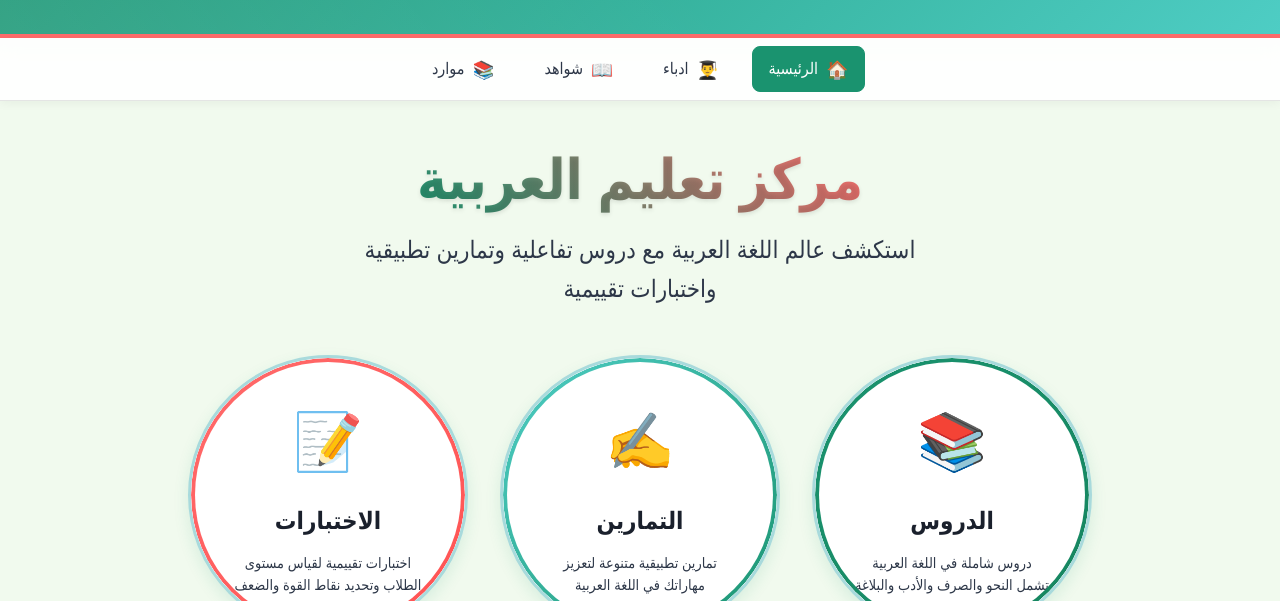
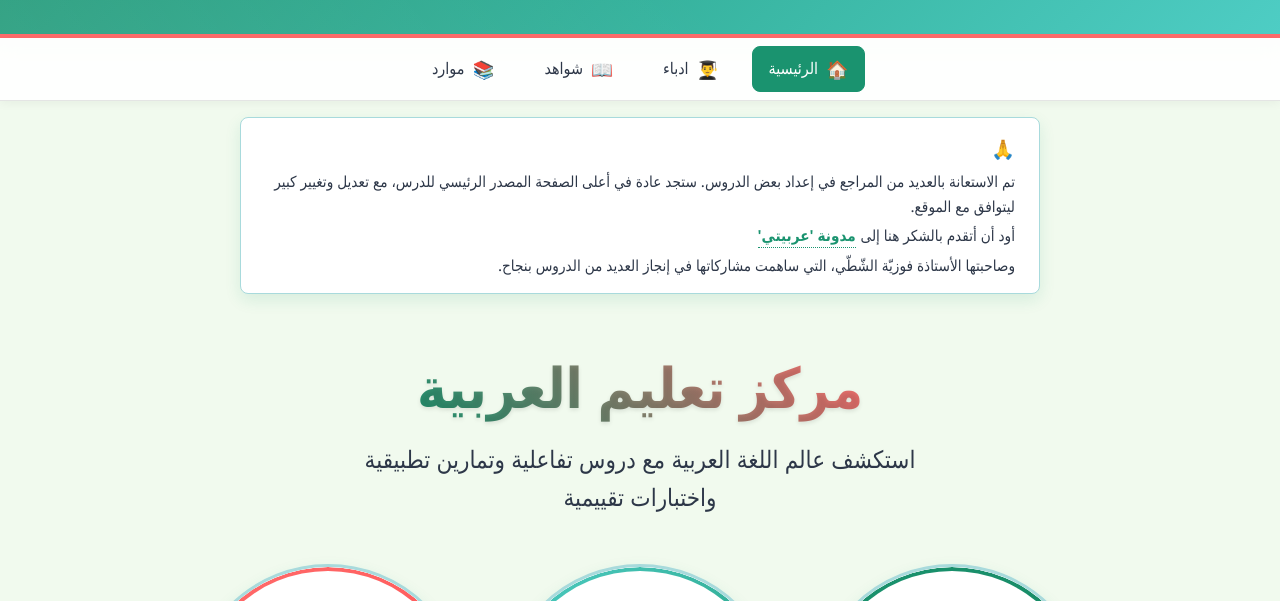
Before and after one commit to nadhem000/arabic-hub, a plain HTML site: page index.html in a window 1280 px wide. Shown: the part 150-751 px from the top of the page. Drawn offline with Linux system fonts and the light colour scheme.

Commit message:
Add files via upload

```diff
--- a/index.html
+++ b/index.html
@@ -468,6 +468,41 @@
 
 .ArabicH-language-lesson-link.disabled:hover {
     background: #cccccc;
+}
+
+/* Acknowledgment section */
+.ArabicH-acknowledgment {
+    background: var(--card-bg);
+    border: 1px solid var(--border-color);
+    border-radius: 8px;
+    padding: 1rem 1.5rem;
+    margin: 1rem auto;
+    max-width: 800px;
+    box-shadow: var(--box-shadow);
+    display: flex;
+    flex-wrap: wrap;
+    align-items: baseline;
+    gap: 0.3rem;
+    font-size: 0.95rem;
+    color: var(--text-color);
+    direction: inherit;
+}
+
+.ArabicH-acknowledgment .ack-icon {
+    font-size: 1.2rem;
+    margin-inline-end: 0.5rem;
+}
+
+.ArabicH-acknowledgment a {
+    color: var(--primary-color);
+    text-decoration: none;
+    font-weight: 600;
+    border-bottom: 1px dotted var(--primary-color);
+}
+
+.ArabicH-acknowledgment a:hover {
+    color: var(--secondary-color);
+    border-bottom-color: var(--secondary-color);
 }
 </style>
 </head>
@@ -527,6 +562,15 @@
     </a>
 </nav>
 
+<!-- Acknowledgment Section -->
+<div class="ArabicH-acknowledgment">
+    <span class="ack-icon">🙏</span>
+    <span data-i18n="ArabicH.index.acknowledgment.part1"></span>
+    <span data-i18n="ArabicH.index.acknowledgment.part2"></span>
+    <a href="https://arabyyati1s.blogspot.com/" target="_blank" rel="noopener" data-i18n="ArabicH.index.acknowledgment.blogName"></a>
+    <span data-i18n="ArabicH.index.acknowledgment.part3"></span>
+</div>
+
     <main class="ArabicH-homepage-main">
         <h1 class="ArabicH-homepage-title" data-i18n="ArabicH.index.title">مركز تعليم العربية</h1>
         <p class="ArabicH-homepage-subtitle" data-i18n="ArabicH.index.subtitle">استكشف عالم اللغة العربية مع دروس تفاعلية وتمارين تطبيقية واختبارات تقييمية</p>
@@ -1894,6 +1938,12 @@
                 "ArabicH.index.modalTestsTitle": "الاختبارات التقييمية",
                 "ArabicH.index.comingSoon": "قريباً",
                 "ArabicH.index.viewLesson": "عرض الدرس",
+
+                // Acknowledgment translations
+                "ArabicH.index.acknowledgment.part1": "تم الاستعانة بالعديد من المراجع في إعداد بعض الدروس. ستجد عادة في أعلى الصفحة المصدر الرئيسي للدرس، مع تعديل وتغيير كبير ليتوافق مع الموقع.",
+                "ArabicH.index.acknowledgment.part2": "أود أن أتقدم بالشكر هنا إلى",
+                "ArabicH.index.acknowledgment.blogName": "مدونة 'عربيتي'",
+                "ArabicH.index.acknowledgment.part3": "وصاحبتها الأستاذة فوزيّة الشّطّي، التي ساهمت مشاركاتها في إنجاز العديد من الدروس بنجاح.",
 
                 // Year titles
                 "ArabicH.index.year1": "السنة الأولى ثانوي",
@@ -2210,6 +2260,12 @@
                 "ArabicH.index.comingSoon": "Coming Soon",
                 "ArabicH.index.viewLesson": "View Lesson",
 
+                // Acknowledgment translations
+                "ArabicH.index.acknowledgment.part1": "Many references were used in preparing some lessons. You will usually find at the top of the page the main source for the lesson, with significant modification and change to align with the site.",
+                "ArabicH.index.acknowledgment.part2": "I would like to extend my thanks here to the",
+                "ArabicH.index.acknowledgment.blogName": "'Arabiyati' blog",
+                "ArabicH.index.acknowledgment.part3": "and its author, Ms. Faouzia Chatti (فوزيّة الشّطّي), whose posts contributed to the successful completion of many lessons.",
+
                 // Year titles
                 "ArabicH.index.year1": "First Year Secondary",
                 "ArabicH.index.year2": "Second Year Secondary",
@@ -2519,6 +2575,12 @@
                 "ArabicH.index.comingSoon": "Bientôt disponible",
                 "ArabicH.index.viewLesson": "Voir la Leçon",
 
+                // Acknowledgment translations
+                "ArabicH.index.acknowledgment.part1": "De nombreuses références ont été utilisées pour préparer certaines leçons. Vous trouverez généralement en haut de la page la source principale de la leçon, avec des modifications importantes pour s'aligner sur le site.",
+                "ArabicH.index.acknowledgment.part2": "Je tiens à remercier ici le",
+                "ArabicH.index.acknowledgment.blogName": "blog 'Arabiyati'",
+                "ArabicH.index.acknowledgment.part3": "et son auteure, Mme Faouzia Chatti (فوزيّة الشّطّي), dont les articles ont contribué à la réussite de nombreuses leçons.",
+
                 // Year titles
                 "ArabicH.index.year1": "Première Année Secondaire",
                 "ArabicH.index.year2": "Deuxième Année Secondaire",
--- a/sw.js
+++ b/sw.js
@@ -1,7 +1,7 @@
 // Service Worker for Arabic Hub Education
-const CACHE_NAME = 'arabic-hub-v1.2.6';
-const STATIC_CACHE = 'arabic-static-v1.2.6';
-const DYNAMIC_CACHE = 'arabic-dynamic-v1.2.6';
+const CACHE_NAME = 'arabic-hub-v1.2.7';
+const STATIC_CACHE = 'arabic-static-v1.2.7';
+const DYNAMIC_CACHE = 'arabic-dynamic-v1.2.7';
 
 // Assets to cache immediately on install
 const STATIC_ASSETS = [
```
